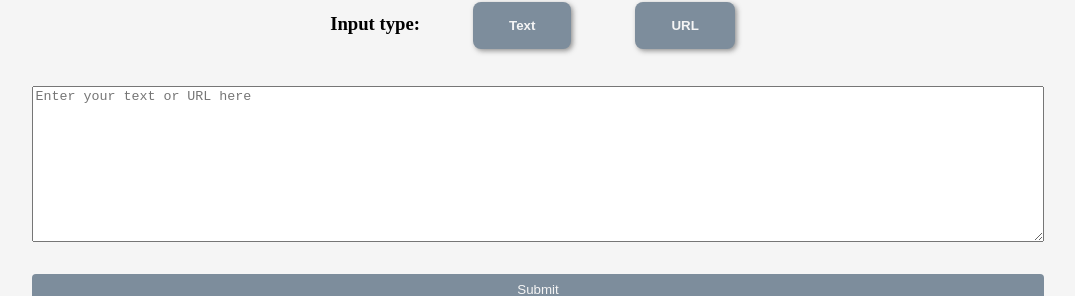
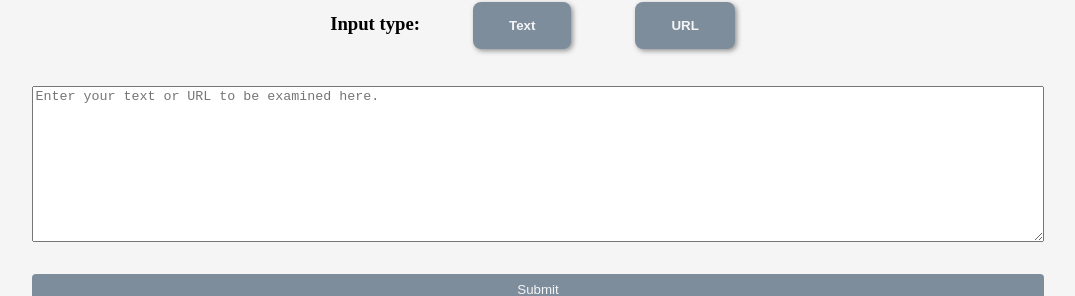
Before and after one commit to ShawnO86/Evaluate-News, a website built with webpack: page src/client/views/index.html in a window 1280 px wide. Shown: the part 155-451 px from the top of the page, without its empty margins (102-1177 px from the left). Built offline with nearby package versions, Linux system fonts and the light colour scheme.

Commit message:
placeholder for textarea

```diff
--- a/src/client/views/index.html
+++ b/src/client/views/index.html
@@ -29,8 +29,8 @@
                     </div>
                 </div>
                 <div class="userInput">
-                    <textarea type="text" name="input" placeholder="Enter your text or URL here" id="userText"
-                        rows="10"></textarea>
+                    <textarea type="text" name="input" placeholder="Enter your text or URL to be examined here."
+                        id="userText" rows="10"></textarea>
                     <input type="submit" name="" value="Submit" id="formSubmit">
                 </div>
             </form>
```
